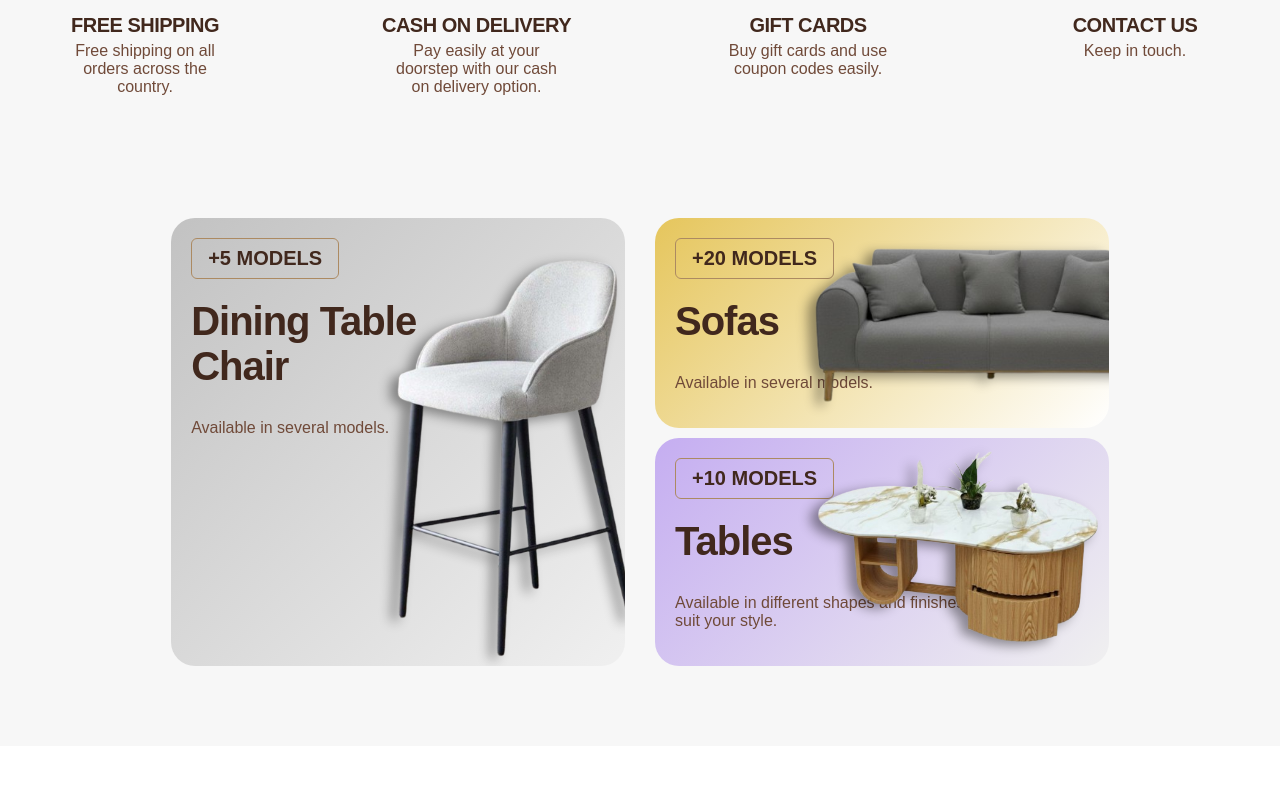
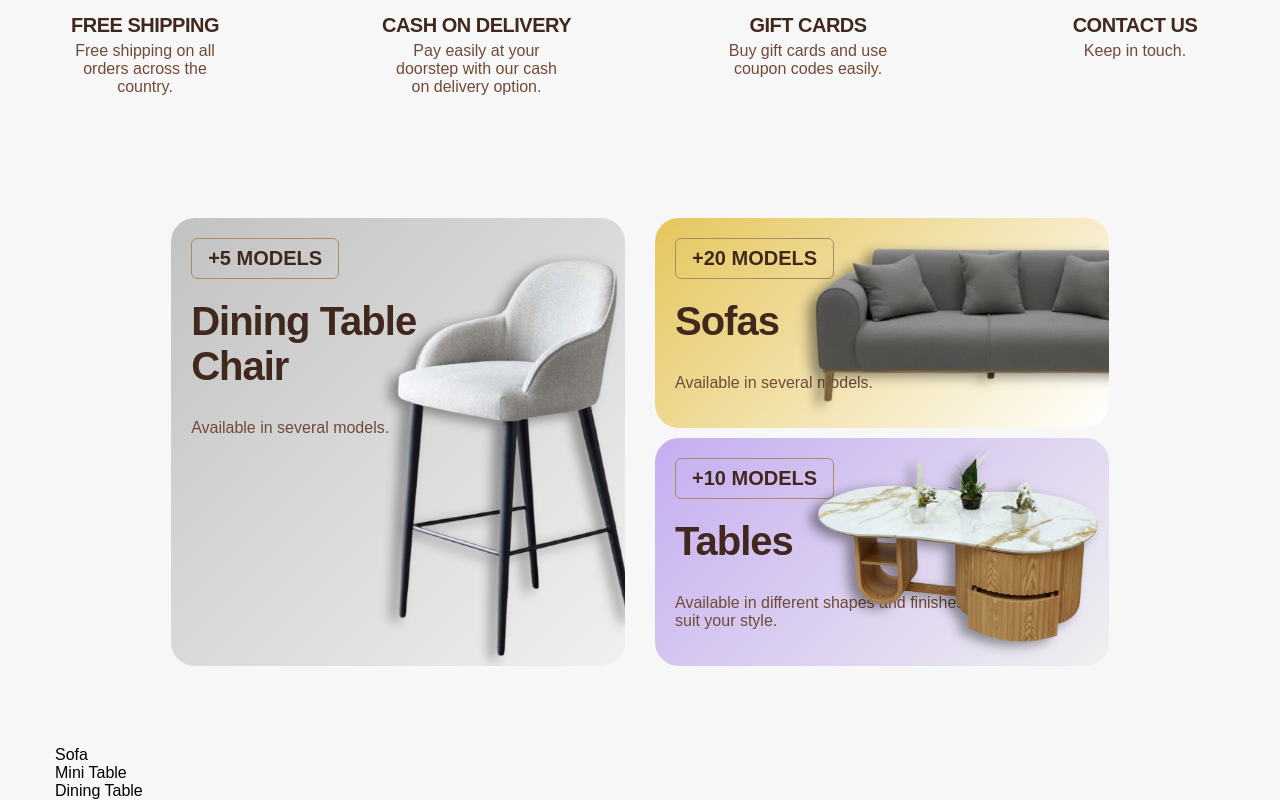
Before and after one commit to AdamKhelladi/ilvamobilya-store, a React (Create React App) app: page / in a window 1280 px wide. Shown: the part 1568-2368 px from the top of the page. Before the commit the page ends 2314 px from the top, so only its background shows below. Built offline with nearby package versions, Linux system fonts and the light colour scheme.

Commit message:
Add Products component

```diff
--- a/src/App.js
+++ b/src/App.js
@@ -6,6 +6,7 @@ import Hero from "./components/Hero/Hero";
 import Categories from "./components/Categories/Categories";
 import Services from "./components/Services/Services";
 import About from "./components/About/About";
+import Products from "./components/Products/Products";
 
 function App() {
   const [showMenu, setShowMenu] = useState(false);
@@ -33,6 +34,7 @@ function App() {
         <About />
         <Services />
         <Categories />
+        <Products />
       </div>
     </div>
   );
--- /dev/null
+++ b/src/components/Products/Products.jsx
@@ -0,0 +1,11 @@
+import "./Products.css";
+
+export default function Products() {
+  return (
+    <div className="products-container">
+      <div className="sofas">Sofa</div>
+      <div className="mini-table">Mini Table</div>
+      <div className="dining-table">Dining Table</div>
+    </div>
+  )
+}
```
Also changed, not shown: src/components/Products/Products.css (added).
